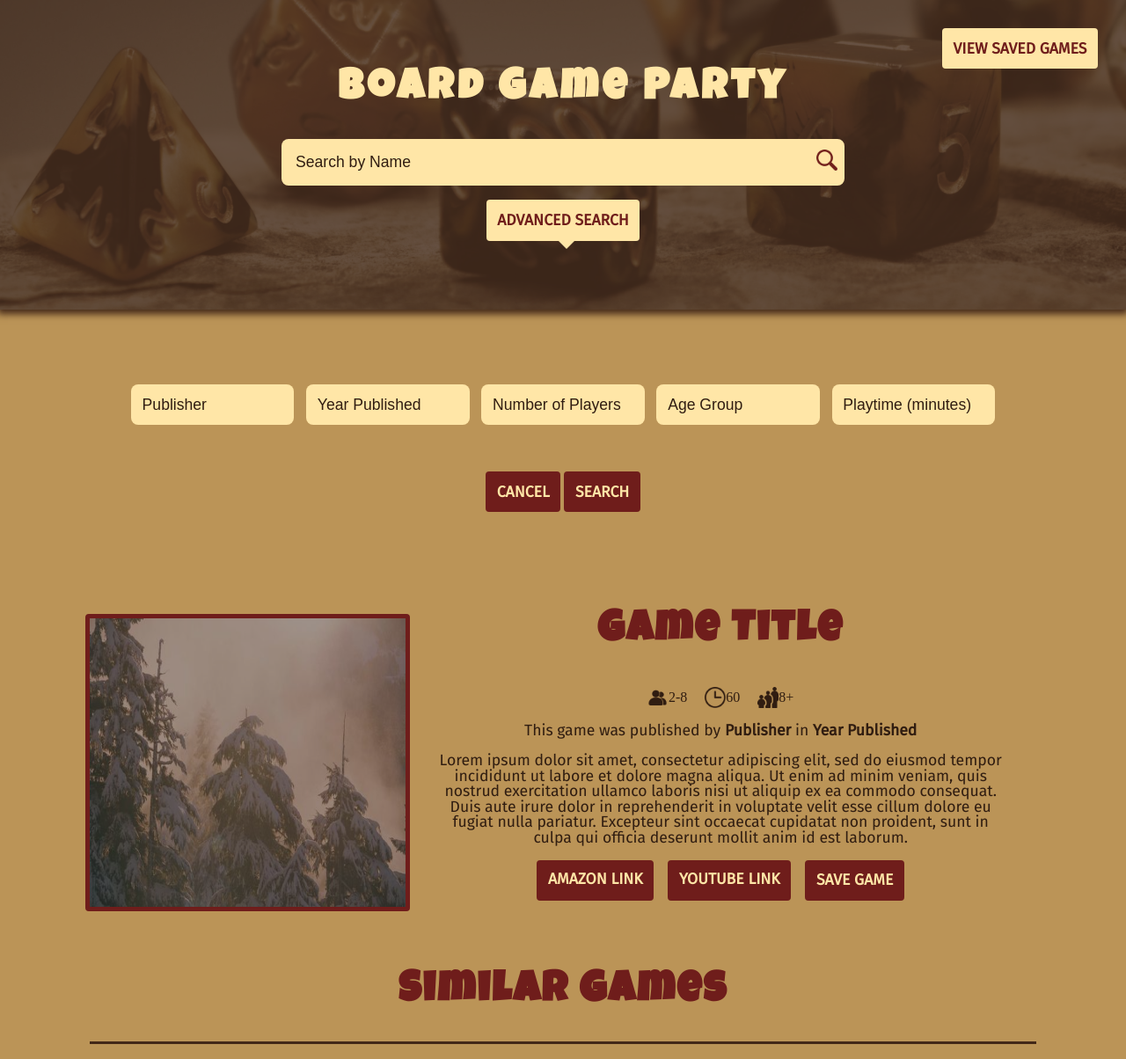
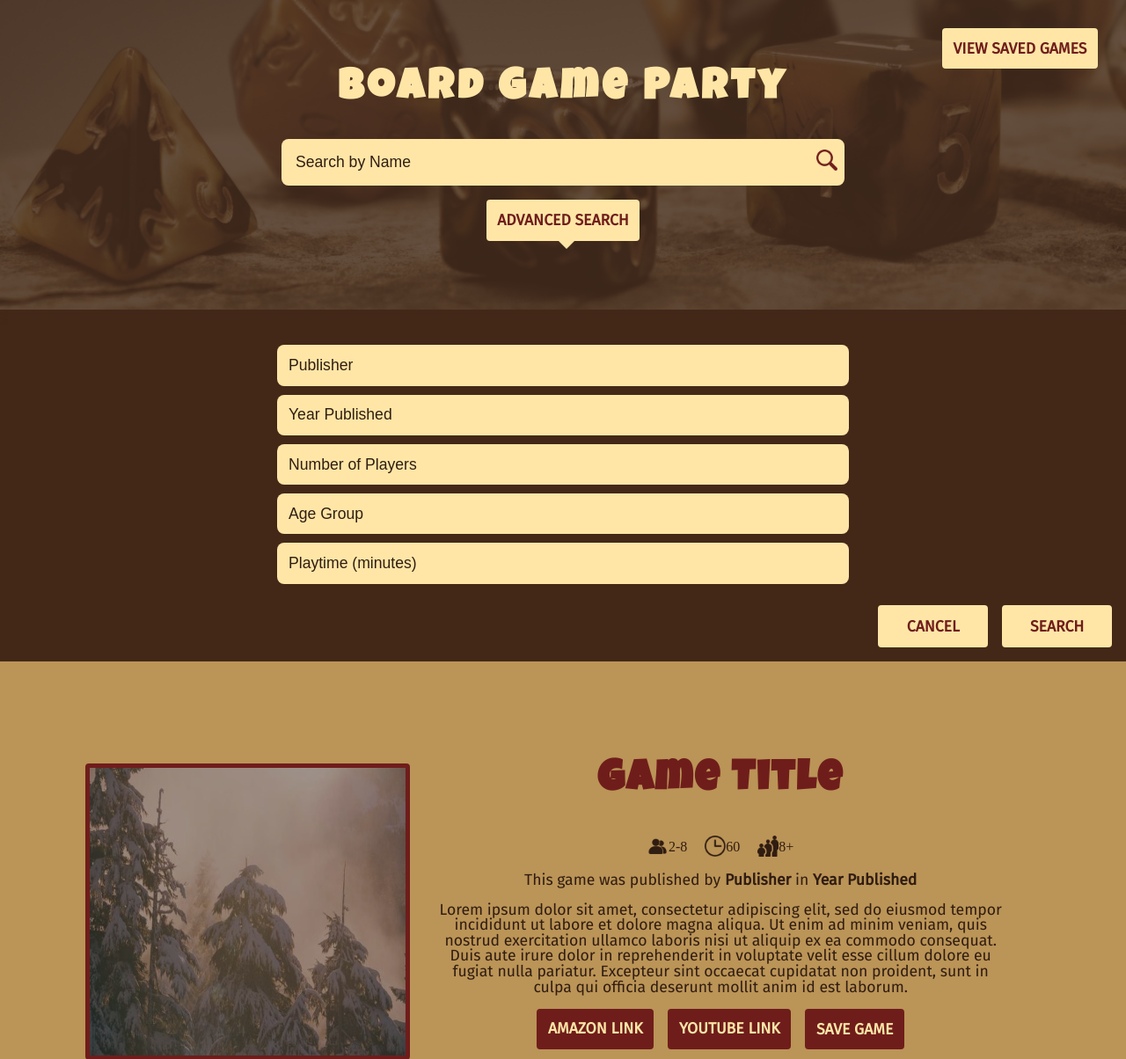
Before and after one commit to CaldwellDerek/bgp, a PHP site: page / in a window 1280 px wide. Shown: the top 1204 px of the page at 88% size. Run offline with PHP 8.4, Linux system fonts and the light colour scheme.

Commit message:
further advanced search styling

```diff
--- a/css/index.css
+++ b/css/index.css
@@ -231,27 +231,54 @@ input::placeholder {
 }
 
 /* Advanced Search Section ---------------------------------------------- */
+.advanced-search-div {
+    /* display: none; */
+    grid-row: 2;
+    grid-column: 1 / span 3 ;
+    background-color: var(--header-overlay-color);
+    margin-bottom: 5rem;
+}
+
 .advanced-search-container {
-    grid-row: 2;
-    grid-column: 2;
-    display: flex;
-    flex-direction: column;
-    align-items: center;
+    display: grid;
+    grid-template-rows: 20rem 3rem;
+    padding: 1rem;
 }
 
 .advanced-search-form {
-    margin: 5rem auto 3rem;
+    grid-row: 1;
+    width: 100%;
+    display: flex;
+    flex-direction: column;
+    justify-content: center;
 }
 
 .advanced-search {
-    width: 10rem;
+    width: 50%;
     padding: 0.8rem;
     border-radius: 0.5rem;
-    margin: 0.3rem;
+    margin: 0.3rem auto;
 }
 
 .advanced-search-buttons {
-    margin-bottom: 5rem;
+    grid-row: 2;
+    width: 100%;
+    display: flex;
+    justify-content: flex-end;
+}
+
+.advanced-search-buttons button {
+    background: var(--header-button-bg);
+    color: var(--header-button-text);
+    border-color: var(--header-button-border);
+    min-width: 10%;
+    margin-left: 1rem;
+}
+
+.advanced-search-buttons button:hover {
+    background: var(--header-button-bg);
+    color: var(--header-button-text);
+    border-color: var(--header-button-hover);
 }
 
 /* Game Content ------------------------------------------------------------------------------------ */
--- a/index.html
+++ b/index.html
@@ -32,17 +32,19 @@
         <button id="header-btn" class="btn" type="button">VIEW SAVED GAMES</button>
         <button type="button" id="advanced-search" class="btn">ADVANCED SEARCH</button>
     </header>
+    <div class="advanced-search-div">
       <div class="advanced-search-container">
         <form class="advanced-search-form">
           <input class="search-bar advanced-search" type="text" placeholder="Publisher">
-        <input class="search-bar advanced-search" type="text" placeholder="Year Published">
-        <input class="search-bar advanced-search" type="text" placeholder="Number of Players">
-        <input class="search-bar advanced-search" type="text" placeholder="Age Group">
-        <input class="search-bar advanced-search" type="text" placeholder="Playtime (minutes)">
+          <input class="search-bar advanced-search" type="number" min="1900" max="2023" placeholder="Year Published">
+          <input class="search-bar advanced-search" type="number" min="2" placeholder="Number of Players">
+          <input class="search-bar advanced-search" type="number" min="0" placeholder="Age Group">
+          <input class="search-bar advanced-search" type="number" min="0" placeholder="Playtime (minutes)">
         </form>
         <div class="advanced-search-buttons">
           <button type="button" class="btn">CANCEL</button>
           <button type="button" class="btn">SEARCH</button>
+        </div>
       </div>
     </div>
     <div class="game-content">
```
Lines whose indentation alone changed are shown as unchanged.
